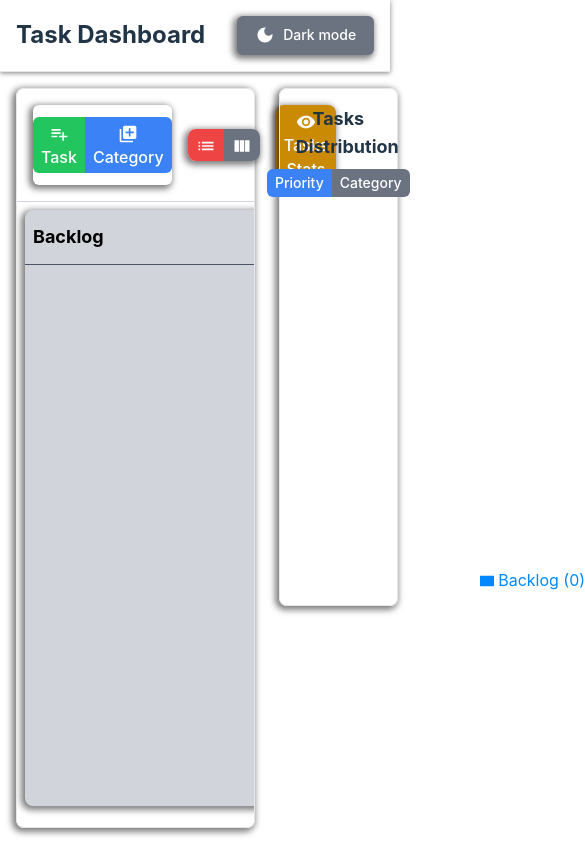
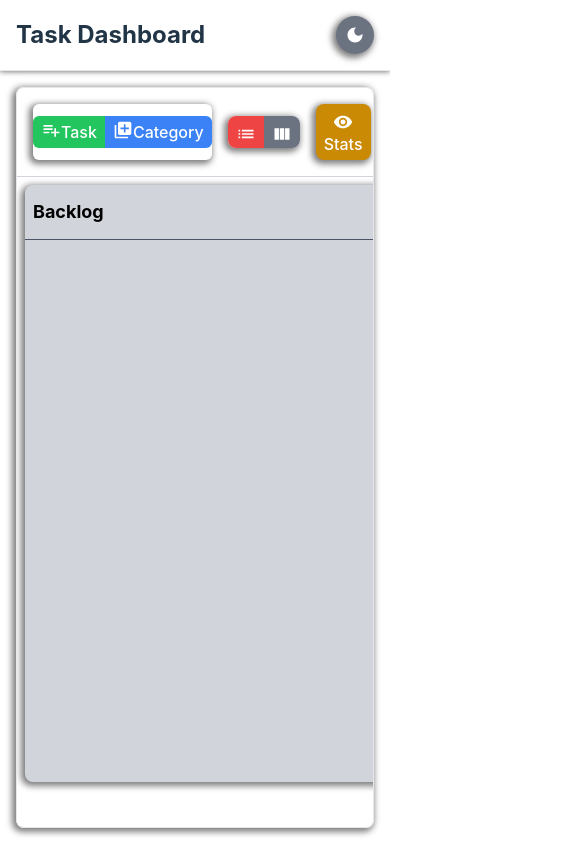
Before and after one commit to danefriser3/vite_app, a React (Vite) app: page / in a window 390 px wide. Shown: the top 846 px of the page, 585 px wide, since content can reach past the window. Built offline with nearby package versions, Linux system fonts and the light colour scheme.

Commit message:
responsive

```diff
--- a/src/App.tsx
+++ b/src/App.tsx
@@ -1,19 +1,17 @@
 import { TaskProvider } from "./context/TaskContext";
 import TaskBoard from "./components/TaskBoard";
-import Chart from "./components/Chart";
 import ThemeToggle from "./components/ThemeToggle";
 
 export const App = () => {
   return (
     <TaskProvider>
-      <div className="flex flex-col h-screen">
+      <div className="flex flex-col h-screen overflow-auto">
         <header className="p-4 flex flex-row justify-between items-center border-b border-gray-200  shadow-[0px_1px_5px_rgba(0,0,0,0.5)]">
           <h1 className="text-2xl font-bold">Task Dashboard</h1>
           <ThemeToggle />
         </header>
-        <div className=" p-4  flex flex-row gap-6 h-full">
+        <div className=" p-4 flex flex-row gap-6 h-full overflow-auto">
           <TaskBoard />
-          <Chart />
         </div>
       </div>
     </TaskProvider>
--- a/src/components/Chart.tsx
+++ b/src/components/Chart.tsx
@@ -55,7 +55,7 @@ const Chart = () => {
   }, [viewMode, columns, tasks]);
 
   return (
-    <div className="border border-gray-200 rounded-lg w-1/3 flex flex-col justify-center min-h-36 h-fit p-2  shadow-[-2px_2px_6px_2px_rgba(0,0,0,0.5)]">
+    <div className="border border-gray-200 bg-gray-200 rounded-lg w-full md:w-1/4 flex flex-col justify-center min-h-36 h-fit p-2  shadow-[-2px_2px_6px_2px_rgba(0,0,0,0.5)]">
       <h2 className="text-lg font-bold text-center p-2">Tasks Distribution</h2>
       <div className="flex justify-center text-sm">
         <button
@@ -88,7 +88,7 @@ const Chart = () => {
         </button>
       </div>
       {filteredData.length > 0 ? (
-        <PieChart width={500} height={400}>
+        <PieChart width={250} height={400} className="!w-full !h-[350px]">
           <Pie
             data={toShow}
             dataKey="value"
--- a/src/components/TaskBoard.tsx
+++ b/src/components/TaskBoard.tsx
@@ -51,7 +51,7 @@ const TaskBoard = () => {
   };
 
   return (
-    <div className="p-0 h-full w-2/3 border border-gray-200 rounded-lg shadow-[-2px_2px_6px_2px_rgba(0,0,0,0.5)]">
+    <div className="p-0 h-full w-full border border-gray-200 rounded-lg shadow-[-2px_2px_6px_2px_rgba(0,0,0,0.5)] overflow-auto">
       <div className="flex flex-row justify-between gap-4 py-4 px-4 border-b border-gray-300">
         <div className="flex flex-row items-center rounded-md shadow-[-2px_2px_6px_2px_rgba(0,0,0,0.5)]">
           <NewTaskDialog />
@@ -95,7 +95,7 @@ const TaskBoard = () => {
             ) : (
               <Visibility fontSize="small" />
             )}{" "}
-            Tasks Stats
+            Stats
           </button>
         </div>
       </div>
--- a/src/components/ThemeToggle.tsx
+++ b/src/components/ThemeToggle.tsx
@@ -12,18 +12,12 @@ const ThemeToggle = () => {
         setDarkMode(!darkMode);
         toggleTheme();
       }}
-      className="bg-gray-500 text-sm text-white flex flex-row gap-2 rounded-md shadow-[-2px_2px_6px_2px_rgba(0,0,0,0.5)]"
+      className="bg-gray-500 p-2 text-sm text-white flex flex-row gap-2 rounded-full shadow-[-2px_2px_6px_2px_rgba(0,0,0,0.5)]"
     >
       {darkMode ? (
-        <>
-          <LightMode fontSize="small" />
-          Light mode
-        </>
+        <LightMode fontSize="small" />
       ) : (
-        <>
-          <DarkMode fontSize="small" />
-          Dark mode
-        </>
+        <DarkMode fontSize="small" />
       )}
     </button>
   );
--- a/src/components/dialogs/NewColumnDialog.tsx
+++ b/src/components/dialogs/NewColumnDialog.tsx
@@ -26,7 +26,7 @@ const NewColumnDialog = () => {
     <>
       <button
         onClick={() => setIsColumnDialogOpen(true)}
-        className="bg-blue-500 text-white py-1 px-2 rounded-md hover:bg-blue-700 border-none rounded-l-none "
+        className="bg-blue-500 flex flex-row text-white py-1 px-2 rounded-md hover:bg-blue-700 border-none rounded-l-none "
       >
         <Queue fontSize="small" /> Category
       </button>
--- a/src/components/dialogs/NewTaskDialog.tsx
+++ b/src/components/dialogs/NewTaskDialog.tsx
@@ -50,7 +50,7 @@ const NewTaskDialog = () => {
       <button
         onClick={() => setIsTaskDialogOpen(true)}
         disabled={columns.length === 0}
-        className={`bg-green-500 text-white py-1 px-2 rounded-md  border-none rounded-r-none ${
+        className={`bg-green-500 flex flex-row text-white py-1 px-2 rounded-md  border-none rounded-r-none ${
           columns.length === 0 ? "cursor-not-allowed" : "hover:bg-green-700"
         }`}
       >
@@ -58,7 +58,7 @@ const NewTaskDialog = () => {
       </button>
       {isTaskDialogOpen && (
         <div className="fixed inset-0 z-50 bg-black bg-opacity-50 flex items-center justify-center">
-          <div className="rounded-lg p-6 w-4/12 bg-gray-600  shadow-[-2px_2px_6px_2px_rgba(0,0,0,0.5)]">
+          <div className="rounded-lg p-6  w-4/5 md:w-4/12 bg-gray-600  shadow-[-2px_2px_6px_2px_rgba(0,0,0,0.5)]">
             <h2 className="text-lg font-bold mb-4 text-black">Add New Task</h2>
             <div className="flex flex-col gap-2">
               <input
--- a/src/components/dialogs/TaskDetailsDialog.tsx
+++ b/src/components/dialogs/TaskDetailsDialog.tsx
@@ -43,7 +43,7 @@ const TaskDetailsDialog = () => {
   if (!selectedTask) return null;
   return (
     <div className="fixed inset-0 bg-black bg-opacity-50 flex items-center justify-center text-white">
-      <div className=" bg-gray-600 rounded-lg shadow-lg p-6 w-1/3">
+      <div className=" bg-gray-600 rounded-lg shadow-lg p-6 md:1/3 w-4/5">
         <h2 className="text-lg font-bold mb-4">Edit Task</h2>
         <div className="space-y-4">
           <div>
--- a/src/components/dialogs/TaskSummaryDialog.tsx
+++ b/src/components/dialogs/TaskSummaryDialog.tsx
@@ -1,5 +1,6 @@
 import { Check, Delete, FiberManualRecord, Search } from "@mui/icons-material";
 import { useTaskContext } from "../../context/TaskContext";
+import Chart from "../Chart";
 
 const TaskSummaryDialog = () => {
   const { tasks, selectTask, toggleTaskCompletion, removeTask } =
@@ -45,9 +46,10 @@ const TaskSummaryDialog = () => {
   return (
     <div className="flex flex-col gap-4 m-4 text-black bg-gray-300 rounded-lg h-fit shadow-[-2px_2px_6px_2px_rgba(0,0,0,0.5)]">
       <h2 className="text-xl font-bold px-4 py-2">Tasks Stats</h2>
-      <div className="flex flex-col gap-4 px-4 py-2">
-        <div className="flex flex-row gap-4">
-          <div className="flex flex-col gap-4 p-4  bg-gray-200  rounded-lg w-1/2  shadow-[-2px_2px_6px_2px_rgba(0,0,0,0.5)]">
+      <div className="flex flex-col md:flex-row  gap-4 px-4 py-2">
+        <div className="flex flex-col md:w-3/4 gap-8">
+          <div className="flex flex-col md:flex-row gap-4">
+            <div className="flex flex-col gap-4 p-4  bg-gray-200  rounded-lg w-full md:w-1/2 shadow-[-2px_2px_6px_2px_rgba(0,0,0,0.5)]">
               <h3 className="font-semibold text-lg">Total Tasks</h3>
               <hr className="!border-gray-500" />
               <div>
@@ -58,7 +60,8 @@ const TaskSummaryDialog = () => {
                     {tasks.filter((t) => t.priority === "Low").length}
                   </p>
                   <p>
-                  <FiberManualRecord fontSize="small" color="warning" /> Medium:{" "}
+                    <FiberManualRecord fontSize="small" color="warning" />{" "}
+                    Medium:{" "}
                     {tasks.filter((t) => t.priority === "Medium").length}
                   </p>
                   <p>
@@ -68,7 +71,7 @@ const TaskSummaryDialog = () => {
                 </div>
               </div>
             </div>
-          <div className="flex flex-col gap-4 p-4  bg-gray-200  rounded-lg w-1/2  shadow-[-2px_2px_6px_2px_rgba(0,0,0,0.5)]">
+            <div className="flex flex-col gap-4 p-4  bg-gray-200  rounded-lg w-full md:w-1/2 shadow-[-2px_2px_6px_2px_rgba(0,0,0,0.5)]">
               <h3 className="font-semibold text-lg">Completed Tasks</h3>
               <hr className="!border-gray-500" />
               <div>
@@ -93,7 +96,7 @@ const TaskSummaryDialog = () => {
                 <table className="table-auto w-full border-collapse border rounded-lg  border-gray-400 bg-gray-400">
                   <thead>
                     <tr>
-                    <th className="px-4 py-2 text-left">Task Title</th>
+                      <th className="px-4 py-2 text-left">Title</th>
                       <th className="px-4 py-2 text-left">Due Date</th>
                       <th className="px-4 py-2 text-left">Priority</th>
                       <th className="px-4 py-2 text-left">Category</th>
@@ -105,13 +108,17 @@ const TaskSummaryDialog = () => {
                       <tr key={task.id}>
                         <td className="px-4 py-2">{task.title}</td>
                         <td className="px-4 py-2">
+                          <div className="flex flex-row items-center gap-1">
                             <FiberManualRecord
                               fontSize="small"
                               color={getDueDateColor(task.dueDate)}
                             />{" "}
                             {task.dueDate
-                          ? new Date(task.dueDate).toLocaleDateString("it-IT")
+                              ? new Date(task.dueDate).toLocaleDateString(
+                                  "it-IT"
+                                )
                               : "N/A"}
+                          </div>
                         </td>
                         <td className="px-4 py-2">{task.priority}</td>
                         <td className="px-4 py-2">{task.status}</td>
@@ -150,6 +157,8 @@ const TaskSummaryDialog = () => {
             )}
           </div>
         </div>
+        <Chart />
+      </div>
     </div>
   );
 };
```
Lines whose indentation alone changed are shown as unchanged.
